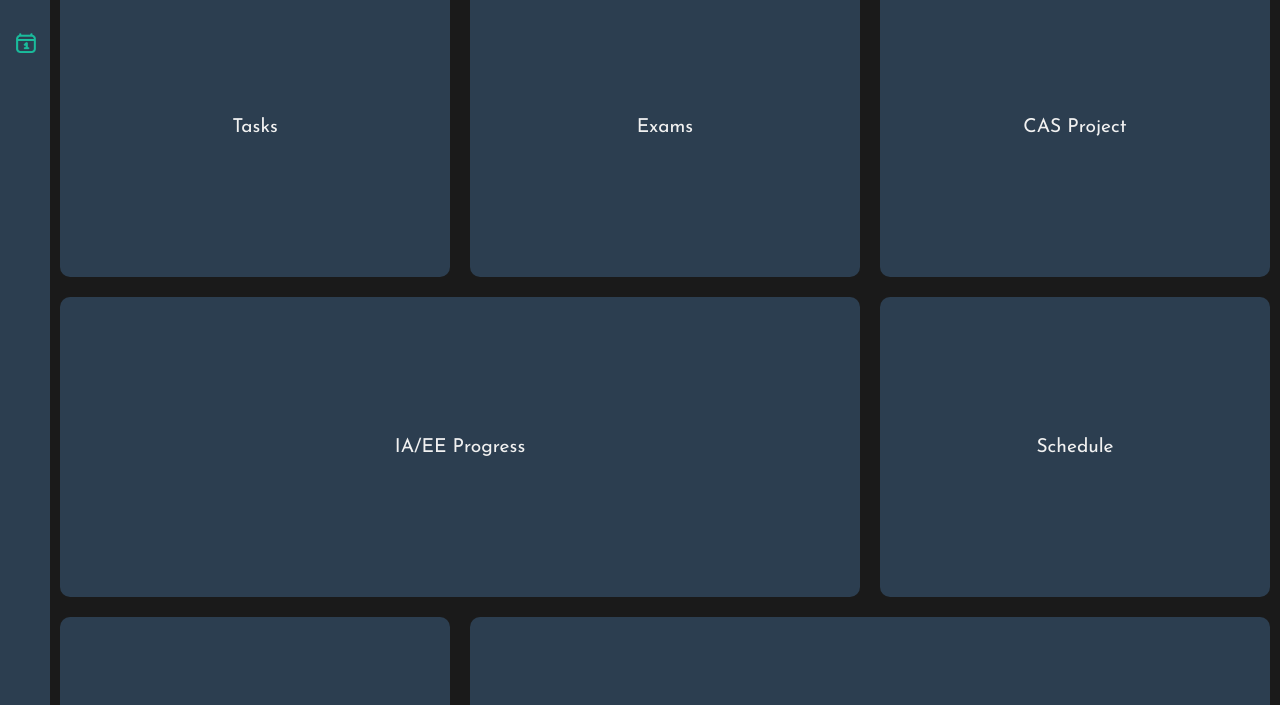
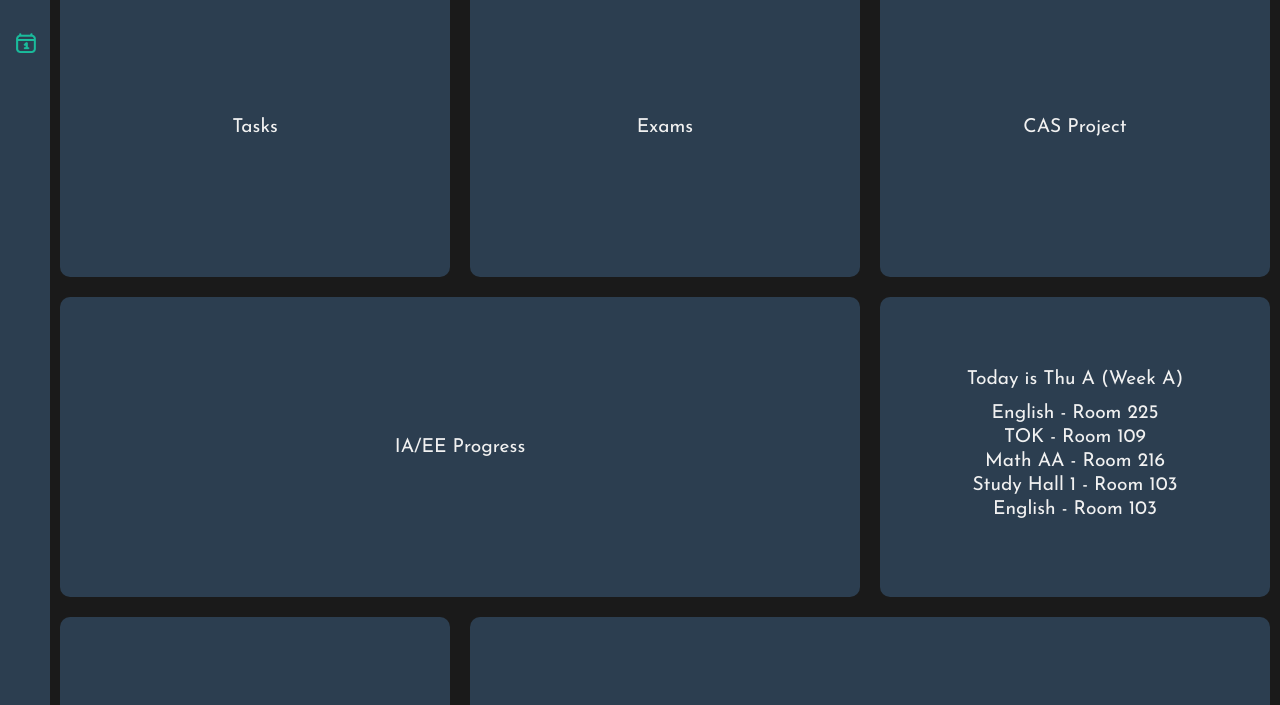
Before and after one commit to BioSide13/school-manager, a plain HTML site: page index.html in a window 1280 px wide. Shown: the part 95-800 px from the top of the page. Drawn offline with Linux system fonts and the light colour scheme.

Commit message:
Add code for schedule in index

```diff
--- a/index.html
+++ b/index.html
@@ -20,10 +20,14 @@
         <div class="box exams">Exams</div>
         <div class="box project">CAS Project</div>
         <div class="box ia_ee">IA/EE Progress</div>
-        <div class="box schedule">Schedule</div>
+        <div class="box schedule">
+            <p id="weekInfo"></p>
+            <ul id="scheduleList"></ul>
+        </div>
         <div class="box spotify">Spotify</div>
         <div class="box notes">Quick Notes</div>
     </div>
 </div>
+<script src="script.js"></script>
 </body>
 </html>
--- a/script.js
+++ b/script.js
@@ -0,0 +1,58 @@
+const timetable = {
+    "Mon A": "Study Hall 7 - Room 222, Study Hall 7 - Room 222, Physics - Physics Lab, Physics - Physics Lab, Well Being - Room XXX/XXX, Math AA - Room 216",
+    "Tue A": "Study Hall 7 - Room 222, Study Hall 7 - Room 222, Physics - Physics Lab, Physics - Physics Lab, Flex Events, Math AA - Room 216",
+    "Wed A": "Physics - Physics Lab, English - Room 103, TOK - Room 109, Math AA - Room 216, College Counselling - Room 116, Study Hall 7 - Room 107",
+    "Thu A": "English - Room 225, TOK - Room 109, Math AA - Room 216, Study Hall 1 - Room 103, English - Room 103",
+    "Fri A": "Research - Library, Flex Events, English - Room 103, PHE, Math AA - Room 216, English - Room 225",
+    "Mon B": "Study Hall 4 - Room 103, Spanish - Room 120, Study Hall 1 - Room 108, Computer Science - Room 216, Psychology - Room 120, Study Hall 4 - Room 103",
+    "Tue B": "Study Hall 1 - Room 108, Spanish - Room 120, Psychology - Room 120, Computer Science - Room 216, Flex Events, Study Hall 4 - Room 122",
+    "Wed B": "Psychology - Room 120, TOK - Room 109, Computer Science - Room 216, Study Hall 4 - Room 117, Spanish - Room 120, Study Hall 1 - Room 108",
+    "Thu B": "Psychology - Room 120, Study Hall 1 - Room 208, TOK - Room 109, Spanish - Room 120, Study Hall 4 - Room 117",
+    "Fri B": "Study Hall 1 - Room 108, Computer Science - Room 216, Spanish - Room 120, PHE, Computer Science - Room 216, Psychology - Room 210"
+};
+
+const startDate = new Date("2024-11-11");
+
+function getTodayDate() {
+    return new Date();
+}
+
+function getWeekAndDay() {
+    const today = getTodayDate();
+    const daysSinceStart = Math.floor((today - startDate) / (1000 * 60 * 60 * 24));
+
+    const isWeekA = Math.floor(daysSinceStart / 7) % 2 === 0;
+    const week = isWeekA ? "A" : "B";
+
+    const dayIndex = today.getDay();
+    const daysOfWeek = ["Sun", "Mon", "Tue", "Wed", "Thu", "Fri", "Sat"];
+
+    const dayOfWeek = daysOfWeek[dayIndex];
+    const ttDay = `${dayOfWeek} ${week}`;
+
+    return { week, dayOfWeek: ttDay };
+}
+
+function getTodayTT() {
+    const { dayOfWeek } = getWeekAndDay();
+    return timetable[dayOfWeek] ? timetable[dayOfWeek].split(", ") : ["No School Today!!!"];
+}
+
+function displaySchedule() {
+    const schedule = document.getElementById("scheduleList");
+    const weekInfo = document.getElementById("weekInfo");
+
+    schedule.innerHTML = "";
+
+    const { week, dayOfWeek } = getWeekAndDay();
+    weekInfo.textContent = `Today is ${dayOfWeek} (Week ${week})`;
+
+    const events = getTodayTT();
+    events.forEach(event => {
+        const listItem = document.createElement("li");
+        listItem.textContent = event;
+        schedule.appendChild(listItem);
+    });
+}
+
+document.addEventListener("DOMContentLoaded", displaySchedule);
--- a/styles.css
+++ b/styles.css
@@ -71,6 +71,27 @@ h1 {
 
 .schedule {
     grid-area: schedule;
+    display: flex;
+    flex-direction: column;
+    justify-content: center;
+    align-items: center;
+    padding: 20px;
+    text-align: center;
+}
+
+#weekInfo {
+    font-size: 1.2rem;
+    margin-bottom: 10px;
+}
+
+#scheduleList {
+    list-style-position: inside;
+    list-style-type: none;
+    padding: 0;
+}
+
+#scheduleList li {
+    margin: 5px 0;
 }
 
 .spotify {
```
Also changed, not shown: schedule.html (+0 -2 lines).
